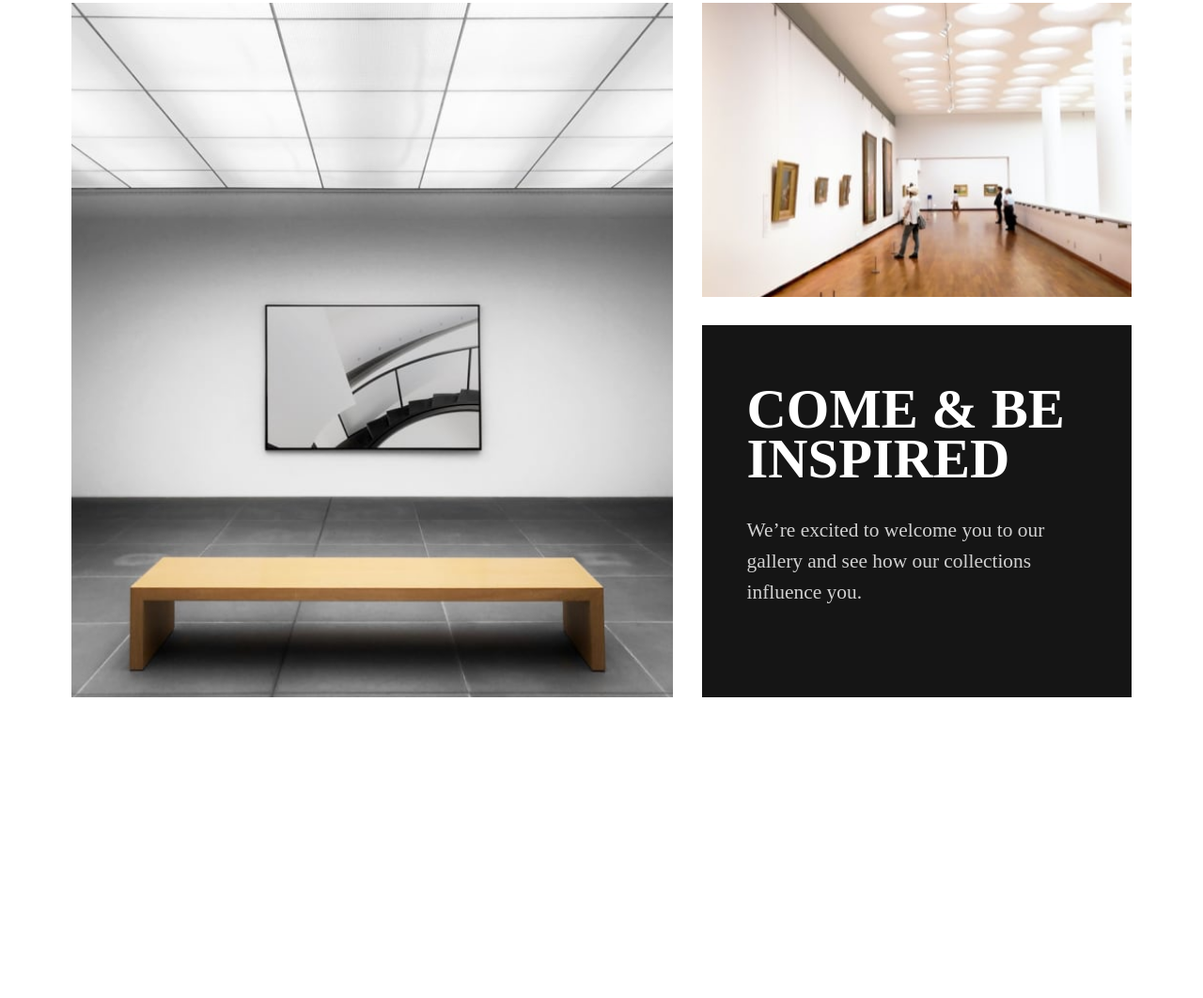
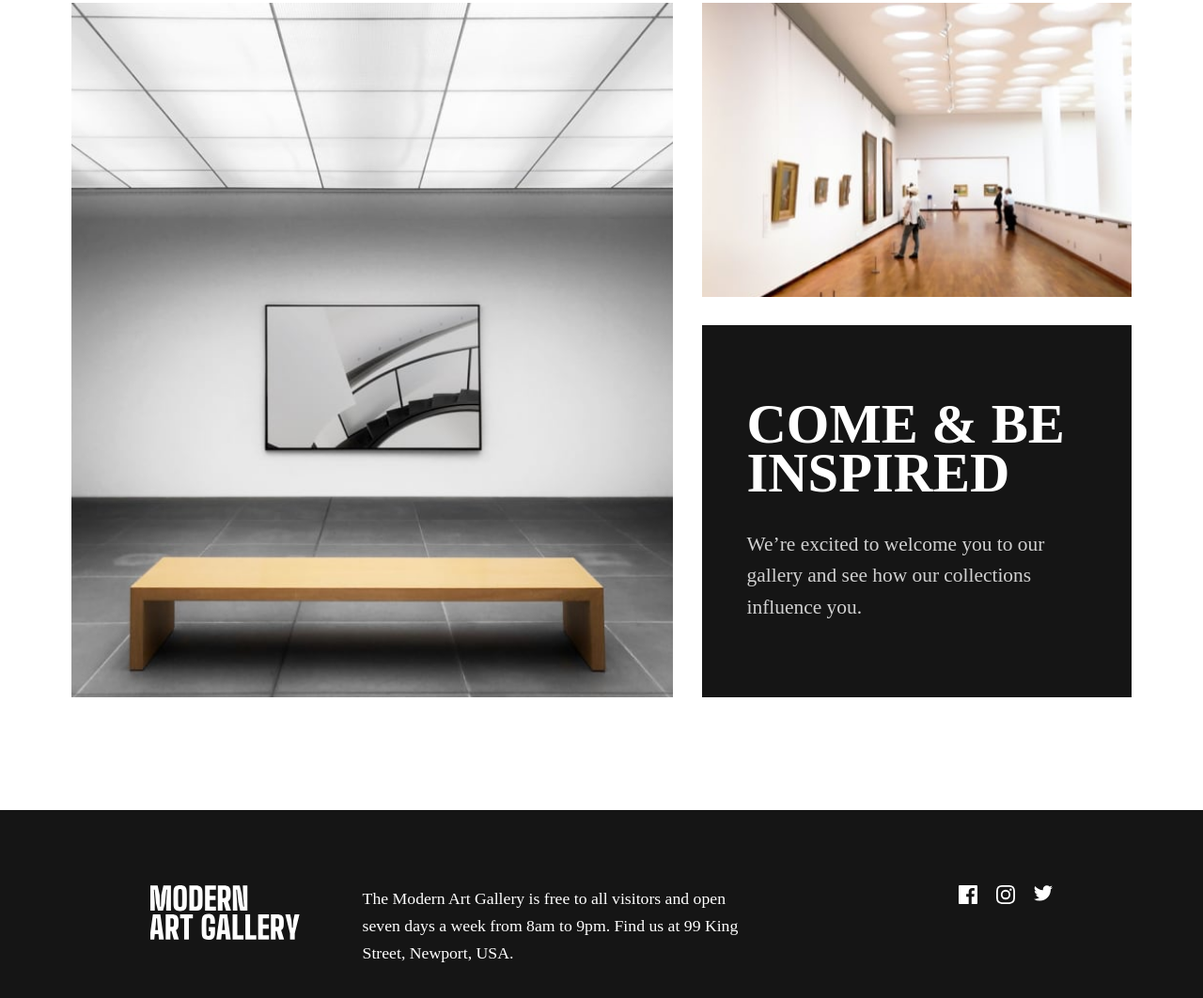
Before and after one commit to saurav-verma-01/FEM-Art-gallery-website, a website built with Vite: page index.html in a window 1280 px wide. Shown: the part 1371-2433 px from the top of the page at 94% size. Before the commit the page ends 2233 px from the top, so only its background shows below. Built offline with nearby package versions, Linux system fonts and the light colour scheme; files whose address does not match are found by name.

Commit message:
Home page design complete

```diff
--- a/index.html
+++ b/index.html
@@ -160,7 +160,62 @@
       </div>
     </main>
 
-    <footer class="footer"></footer>
+    <footer class="footer">
+      <div class="footer-container">
+        <img
+          src="./public/images/logo-light.svg"
+          alt="modern art gallery logo"
+          class="footer-logo"
+        />
+
+        <p class="footer-text">
+          The Modern Art Gallery is free to all visitors and open seven days a
+          week from 8am to 9pm. Find us at 99 King Street, Newport, USA.
+        </p>
+
+        <div class="footer-socials">
+          <span class="social-icon">
+            <svg
+              width="20"
+              height="20"
+              xmlns="http://www.w3.org/2000/svg"
+              class="footer-icon"
+            >
+              <path
+                d="M18.896 0H1.104C.494 0 0 .494 0 1.104v17.793C0 19.506.494 20 1.104 20h9.58v-7.745H8.076V9.237h2.606V7.01c0-2.583 1.578-3.99 3.883-3.99 1.104 0 2.052.082 2.329.119v2.7h-1.598c-1.254 0-1.496.597-1.496 1.47v1.928h2.989l-.39 3.018h-2.6V20h5.098c.608 0 1.102-.494 1.102-1.104V1.104C20 .494 19.506 0 18.896 0Z"
+                fill="#FFF"
+              />
+            </svg>
+          </span>
+          <span class="social-icon">
+            <svg
+              width="20"
+              height="20"
+              xmlns="http://www.w3.org/2000/svg"
+              class="footer-icon"
+            >
+              <path
+                d="M10 1.802c2.67 0 2.987.01 4.042.059 2.71.123 3.975 1.409 4.099 4.099.048 1.054.057 1.37.057 4.04 0 2.672-.01 2.988-.057 4.042-.124 2.687-1.387 3.975-4.1 4.099-1.054.048-1.37.058-4.041.058-2.67 0-2.987-.01-4.04-.058-2.718-.124-3.977-1.416-4.1-4.1-.048-1.054-.058-1.37-.058-4.041 0-2.67.01-2.986.058-4.04.124-2.69 1.387-3.977 4.1-4.1 1.054-.048 1.37-.058 4.04-.058ZM10 0C7.284 0 6.944.012 5.877.06 2.246.227.227 2.242.061 5.877.01 6.944 0 7.284 0 10s.012 3.057.06 4.123c.167 3.632 2.182 5.65 5.817 5.817 1.067.048 1.407.06 4.123.06s3.057-.012 4.123-.06c3.629-.167 5.652-2.182 5.816-5.817.05-1.066.061-1.407.061-4.123s-.012-3.056-.06-4.122C19.777 2.249 17.76.228 14.124.06 13.057.01 12.716 0 10 0Zm0 4.865a5.135 5.135 0 1 0 0 10.27 5.135 5.135 0 0 0 0-10.27Zm0 8.468a3.333 3.333 0 1 1 0-6.666 3.333 3.333 0 0 1 0 6.666Zm5.338-9.87a1.2 1.2 0 1 0 0 2.4 1.2 1.2 0 0 0 0-2.4Z"
+                fill="#FFF"
+              />
+            </svg>
+          </span>
+          <span class="social-icon">
+            <svg
+              width="20"
+              height="17"
+              xmlns="http://www.w3.org/2000/svg"
+              class="footer-icon"
+            >
+              <path
+                d="M20 2.172a8.192 8.192 0 0 1-2.357.646 4.11 4.11 0 0 0 1.805-2.27 8.22 8.22 0 0 1-2.606.996A4.096 4.096 0 0 0 13.847.248c-2.65 0-4.596 2.472-3.998 5.037A11.648 11.648 0 0 1 1.392 1a4.109 4.109 0 0 0 1.27 5.478 4.086 4.086 0 0 1-1.858-.513c-.045 1.9 1.318 3.679 3.291 4.075a4.113 4.113 0 0 1-1.853.07 4.106 4.106 0 0 0 3.833 2.849A8.25 8.25 0 0 1 0 14.658a11.616 11.616 0 0 0 6.29 1.843c7.618 0 11.923-6.434 11.663-12.205A8.354 8.354 0 0 0 20 2.172Z"
+                fill="#FFF"
+              />
+            </svg>
+          </span>
+        </div>
+      </div>
+    </footer>
 
     <script type="module" src="/main.js"></script>
   </body>
--- /dev/null
+++ b/styles/modules/footer.css
@@ -0,0 +1,73 @@
+.footer {
+  background-color: var(--dark);
+  color: var(--white);
+  padding-inline: 2rem;
+  padding-block: 3rem;
+}
+
+.footer-container {
+  display: flex;
+  flex-direction: column;
+  gap: 2.38rem;
+  max-width: 26rem;
+  margin-inline: auto;
+}
+.footer-logo {
+  width: 6.87813rem;
+  height: 2.5rem;
+}
+
+.footer-text {
+  font-size: var(--text-sm);
+  line-height: 1.625;
+  font-family: "Outfit Regular";
+  padding-inline-end: 5rem;
+}
+
+.footer-socials {
+  display: flex;
+  gap: 20px;
+}
+.footer-socials span {
+  cursor: pointer;
+}
+.footer-socials span:is(:hover, :focus-visible) .footer-icon path {
+  fill: var(--tan);
+}
+
+.footer-icon path {
+  /* fill: red */
+  transition: all 0.3s ease-in-out;
+}
+
+@media (width > 44em) {
+  .footer {
+    padding-inline: 2.5rem;
+    padding-block: 3.5rem;
+  }
+
+  .footer-container {
+    display: grid;
+    grid-template-columns: 1fr 3fr 1fr;
+    gap: 3.5rem;
+    max-width: 60rem;
+  }
+  .footer-socials {
+    justify-self: flex-end;
+  }
+}
+
+@media (width > 74em) {
+  .footer {
+    padding-inline: 10rem;
+    padding-block: 5rem;
+  }
+  .footer-container {
+    gap: 3.5rem;
+  }
+  .footer-logo {
+    width: 9.97325rem;
+    height: 3.625rem;
+    flex-shrink: 0;
+  }
+}
--- a/styles/modules/main.css
+++ b/styles/modules/main.css
@@ -67,6 +67,7 @@
   background-color: var(--dark);
   color: var(--white);
   padding-block: 3rem;
+  justify-content: center;
   padding-inline: 1.5rem;
   display: flex;
   flex-direction: column;
@@ -98,7 +99,7 @@
   }
 
   .gallery-2-content {
-    padding-block: 5.31rem;
+    /* padding-block: 5.31rem; */
     padding-inline-start: 1.81rem;
     padding-inline-end: 5rem;
     gap: 1.5rem;
@@ -112,7 +113,7 @@
   }
 
   .gallery-2-content {
-    padding-block: 4rem;
+    /* padding-block: 4rem; */
     padding-inline: 3rem;
     gap: 2rem;
   }
--- a/styles/style.css
+++ b/styles/style.css
@@ -4,3 +4,4 @@
 /* @import url(./modules/home.css); */
 @import url(./modules/header.css);
 @import url(./modules/main.css);
+@import url(./modules/footer.css);
```
